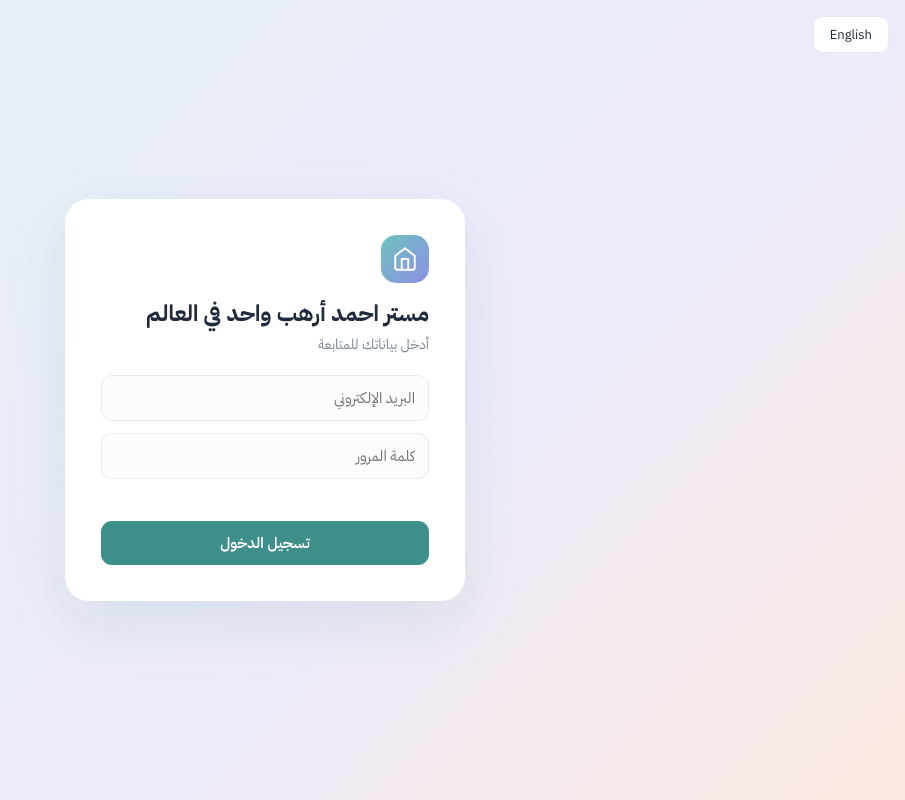
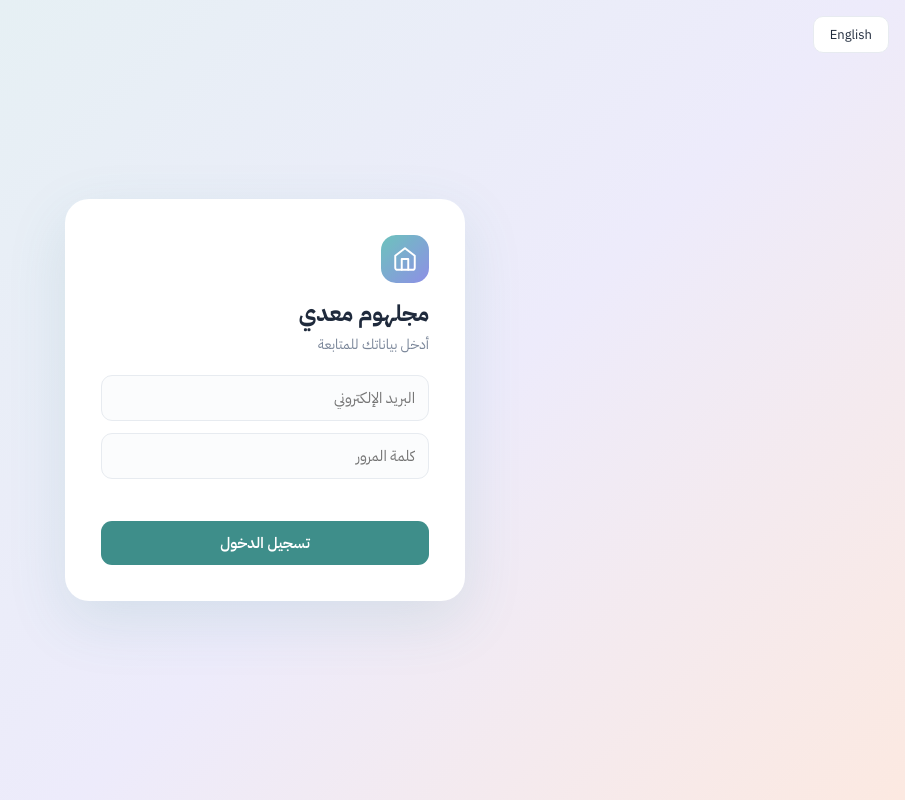
Before and after one commit to ftimaramli-dotcom/ALSAHL-REALESTATE, a plain HTML site: page index.html in a window 1280 px wide. Shown: the whole page, without its empty margins (375-1280 px from the left). Drawn offline with nearby package versions, Linux system fonts and the light colour scheme.

Commit message:
Update index.html

```diff
--- a/index.html
+++ b/index.html
@@ -66,7 +66,7 @@ dialog h3{margin:0 0 16px}
 const SUPABASE_URL="https://roglntubflsygftmcmxi.supabase.co";
 const SUPABASE_KEY="sb_publishable_HiXoJUNoHXLyBvXH6a9aXA_OMeMjavq";
 const sb=supabase.createClient(SUPABASE_URL,SUPABASE_KEY);
-const L={ar:{app:"نظام إدارة المبيعات",login:"تسجيل الدخول",welcome:"مستر احمد أرهب واحد في العالم",welcome2:"أدخل بياناتك للمتابعة",email:"البريد الإلكتروني",pass:"كلمة المرور",bad:"البريد الإلكتروني أو كلمة المرور غير صحيحة",
+const L={ar:{app:"نظام إدارة المبيعات",login:"تسجيل الدخول",welcome:"مجلهوم معدي",welcome2:"أدخل بياناتك للمتابعة",email:"البريد الإلكتروني",pass:"كلمة المرور",bad:"البريد الإلكتروني أو كلمة المرور غير صحيحة",
 clients:"العملاء",deals:"الصفقات",owners:"الملاك",team:"الفريق",admin:"مدير",sales:"مندوب مبيعات",out:"تسجيل الخروج",lang:"English",
 add_clients:"إضافة عميل",add_deals:"إضافة صفقة",add_owners:"إضافة مالك",sub_clients:"سجل العملاء المحتملين ومصادر وصولهم",sub_deals:"تابع حالة كل صفقة وأولويتها",sub_owners:"بيانات ملاك العقارات وتفاصيل عقاراتهم",sub_team:"إدارة المستخدمين وصلاحياتهم",
 f_name:"الاسم",f_location:"المكان / الموقع",f_need:"الحاجة",f_cdate:"تاريخ التواصل",need_buy:"شراء",need_rent:"إيجار",f_phone:"رقم الهاتف",f_source:"مصدر العميل",f_interest:"مجال الاهتمام",f_budget:"الميزانية (درهم)",f_notes:"ملاحظات",f_client:"العميل",f_status:"الحالة",f_oname:"اسم المالك",f_prop:"العقار",f_area:"المساحة",f_price:"السعر (درهم)",f_details:"التفاصيل",f_staff:"المسؤول",f_date:"التاريخ",
```
